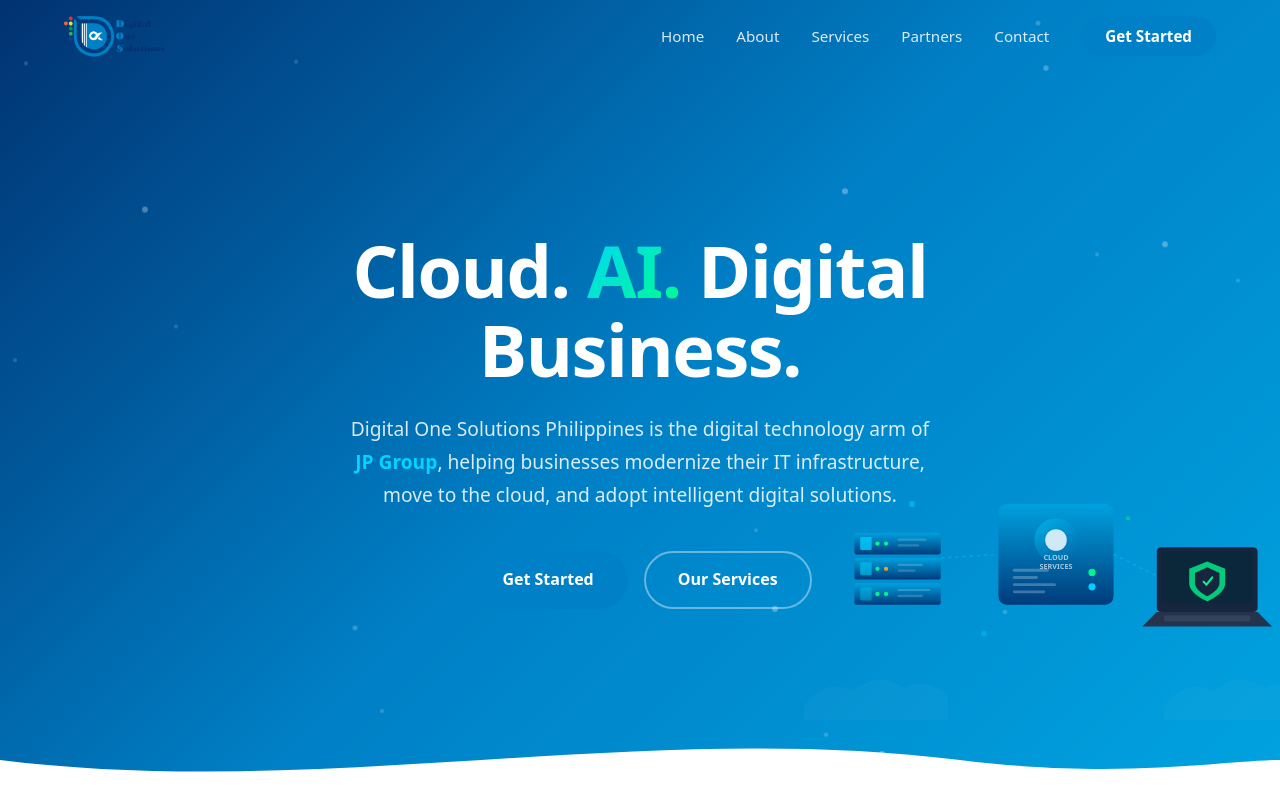
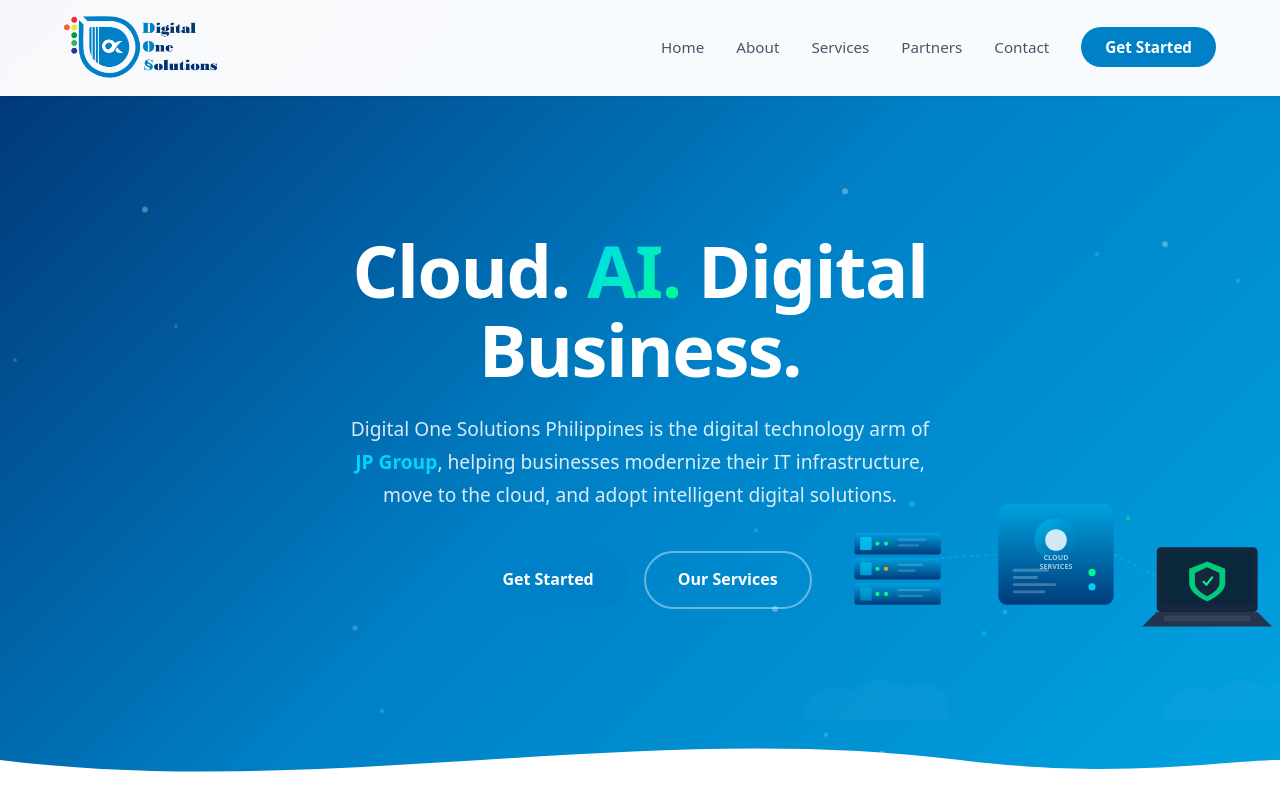
Before and after one commit to jpscgroupholdings/digital_one_solutions, a React (Vite) app: page / in a window 1280 px wide. Shown: the top 800 px of the page. Built offline with nearby package versions, Linux system fonts and the light colour scheme.

Commit message:
fix: logos enlargement and visibility

```diff
--- a/src/App.css
+++ b/src/App.css
@@ -155,11 +155,14 @@ img {
   left: 0;
   right: 0;
   z-index: 1000;
+  background: rgba(255, 255, 255, 0.97);
+  backdrop-filter: blur(20px);
+  box-shadow: 0 1px 4px rgba(0, 0, 0, 0.06);
   padding: 16px 0;
   transition: var(--transition);
 }
 .navbar.scrolled {
-  background: rgba(255, 255, 255, 0.95);
+  background: rgba(255, 255, 255, 0.85);
   backdrop-filter: blur(20px);
   box-shadow: var(--shadow-sm);
   padding: 10px 0;
@@ -173,8 +176,11 @@ img {
   justify-content: space-between;
 }
 .nav-logo img {
-  height: 42px;
+  height: 64px;
   width: auto;
+}
+.navbar.scrolled .nav-logo img {
+  filter: none;
 }
 .nav-links {
   display: flex;
@@ -184,7 +190,7 @@ img {
 .nav-links a {
   font-size: 0.95rem;
   font-weight: 500;
-  color: rgba(255, 255, 255, 0.85);
+  color: var(--text-secondary);
   transition: var(--transition);
   position: relative;
 }
@@ -192,7 +198,7 @@ img {
   color: var(--text-secondary);
 }
 .nav-links a:hover {
-  color: var(--accent);
+  color: var(--primary);
 }
 .navbar.scrolled .nav-links a:hover {
   color: var(--primary);
@@ -204,7 +210,7 @@ img {
   left: 0;
   width: 0;
   height: 2px;
-  background: var(--accent);
+  background: var(--primary);
   transition: var(--transition);
 }
 .navbar.scrolled .nav-links a::after {
@@ -240,7 +246,7 @@ img {
 .hamburger span {
   width: 24px;
   height: 2px;
-  background: var(--text-light);
+  background: var(--text-primary);
   transition: var(--transition);
 }
 .navbar.scrolled .hamburger span {
@@ -606,13 +612,10 @@ img {
   max-height: 100%;
   max-width: 100%;
   object-fit: contain;
-  filter: grayscale(100%);
-  opacity: 0.7;
   transition: var(--transition);
 }
 .partner-card:hover .partner-logo img {
-  filter: grayscale(0%);
-  opacity: 1;
+  transform: scale(1.05);
 }
 .partner-card h3 {
   font-size: 1.2rem;
--- a/src/App.tsx
+++ b/src/App.tsx
@@ -47,8 +47,14 @@ function Navbar() {
   const [menuOpen, setMenuOpen] = useState(false);
 
   useEffect(() => {
-    const onScroll = () => setScrolled(window.scrollY > 40);
-    window.addEventListener("scroll", onScroll);
+    const onScroll = () => {
+      const about = document.getElementById("about");
+      if (about) {
+        setScrolled(window.scrollY >= about.offsetTop - 80);
+      }
+    };
+    window.addEventListener("scroll", onScroll, { passive: true });
+    onScroll();
     return () => window.removeEventListener("scroll", onScroll);
   }, []);
 
```
